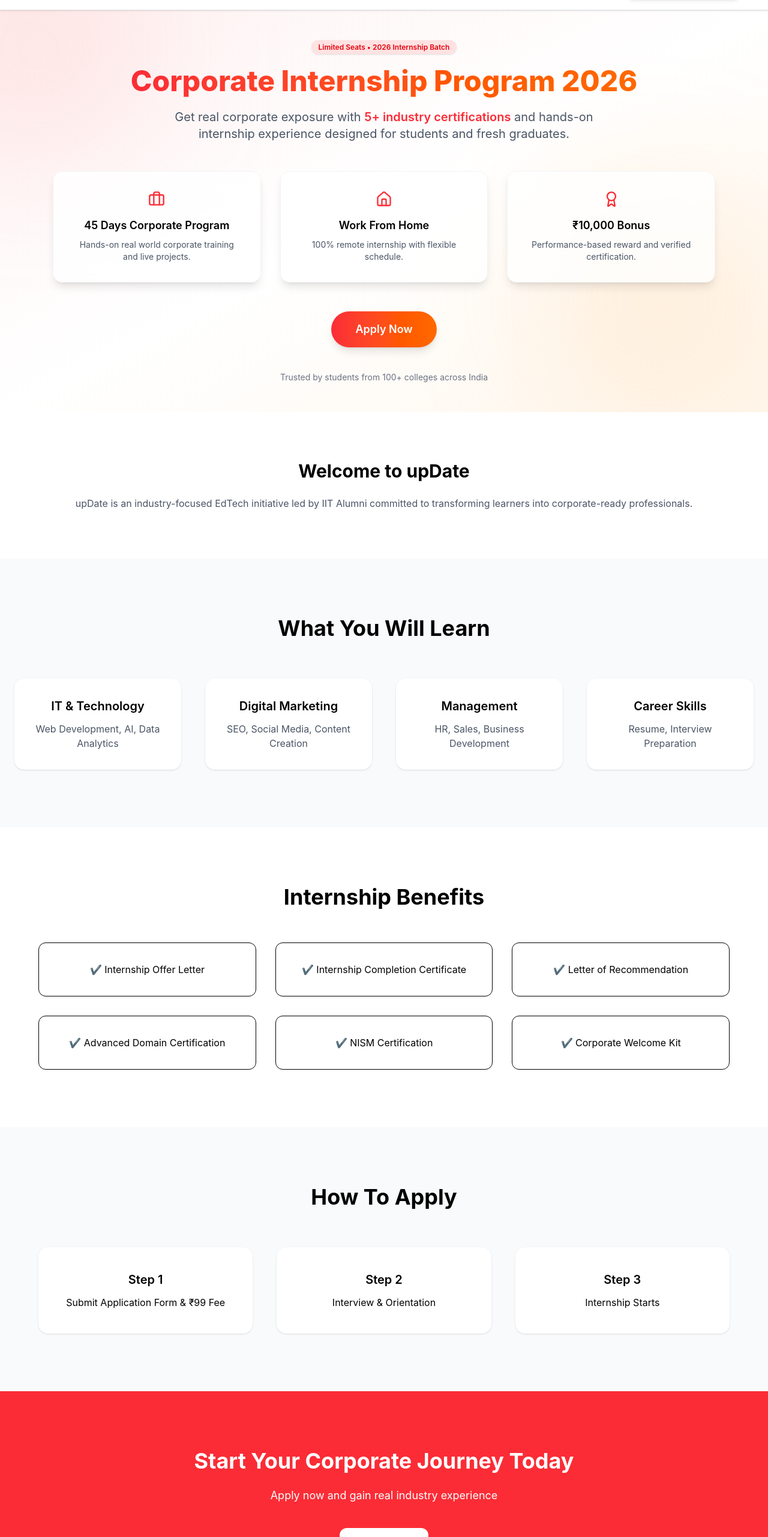
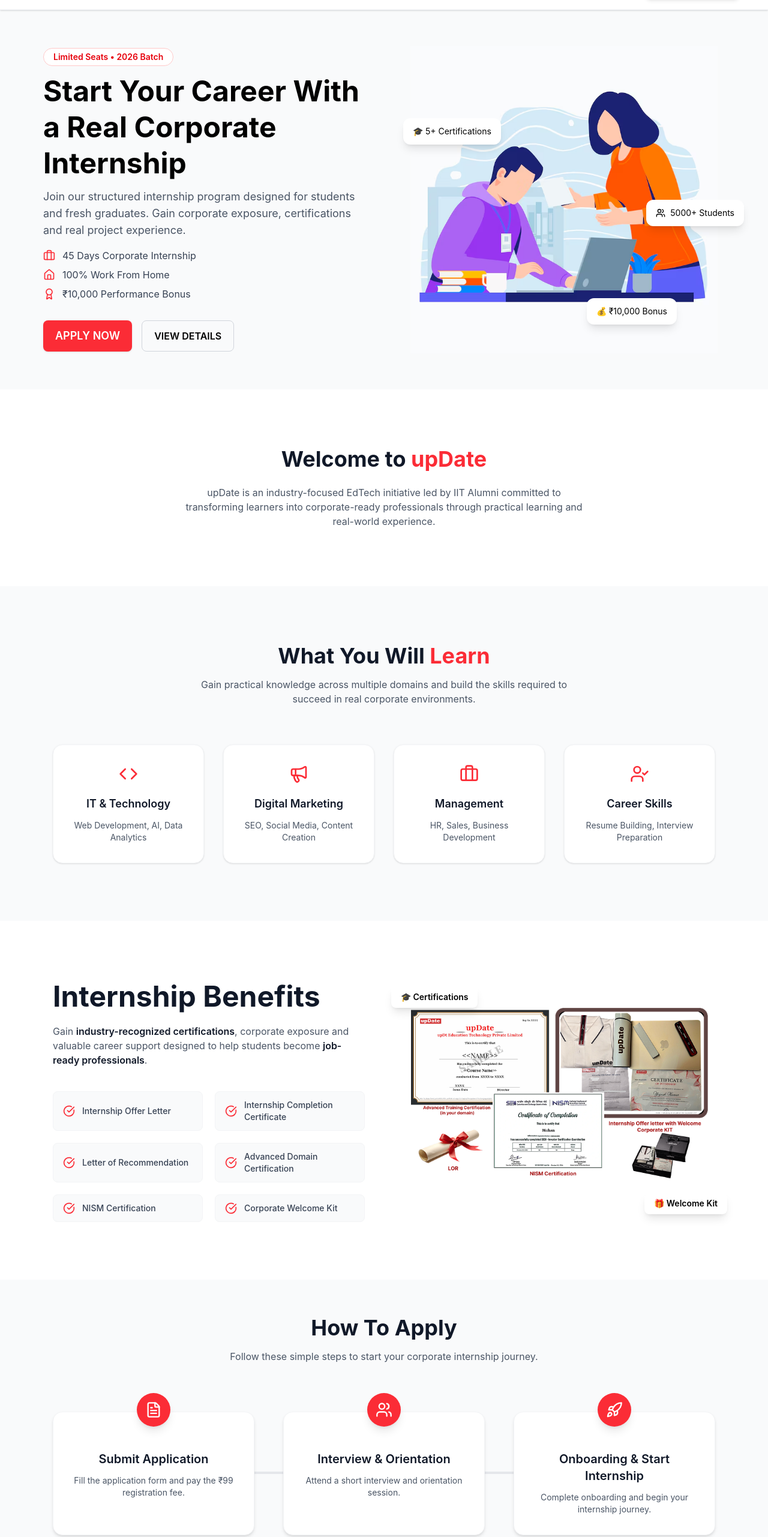
Before and after one commit to rohit-tamboli/intern-landing, a React app in the folder frontend/: page / in a window 1280 px wide. Shown: the part 64-2626 px from the top of the page at 60% size. Built offline with nearby package versions, Linux system fonts and the light colour scheme; the HTML template or start-up script is replaced by a standard one.

Commit message:
first commit

```diff
--- a/frontend/src/Components/About.jsx
+++ b/frontend/src/Components/About.jsx
@@ -1,22 +1,21 @@
-export default function About(){
-return(
+import { GraduationCap, Briefcase, Award } from "lucide-react";
 
-<section className="py-20">
+export default function About() {
+  return (
+    <section className="py-24 bg-white">
+      <div className="max-w-6xl mx-auto px-6 text-center">
+        {/* Heading */}
+        <h2 className="text-3xl md:text-4xl font-bold text-gray-900">
+          Welcome to <span className="text-red-500">upDate</span>
+        </h2>
 
-<div className="max-w-6xl mx-auto text-center px-6">
-
-<h2 className="text-3xl font-bold mb-6">
-Welcome to upDate
-</h2>
-
-<p className="text-gray-600">
-upDate is an industry-focused EdTech initiative led by IIT Alumni
-committed to transforming learners into corporate-ready professionals.
-</p>
-
-</div>
-
-</section>
-
-)
+        {/* Description */}
+        <p className="mt-6 text-gray-600 max-w-2xl mx-auto">
+          upDate is an industry-focused EdTech initiative led by IIT Alumni
+          committed to transforming learners into corporate-ready professionals
+          through practical learning and real-world experience.
+        </p>
+      </div>
+    </section>
+  );
 }
--- a/frontend/src/Components/Benefits.jsx
+++ b/frontend/src/Components/Benefits.jsx
@@ -1,47 +1,93 @@
-export default function Benefits(){
+import { CheckCircle } from "lucide-react";
+import { motion } from "framer-motion";
 
-return(
+export default function Benefits() {
 
-<section className="py-24">
+  const benefits = [
+    "Internship Offer Letter",
+    "Internship Completion Certificate",
+    "Letter of Recommendation",
+    "Advanced Domain Certification",
+    "NISM Certification",
+    "Corporate Welcome Kit",
+  ];
 
-<div className="max-w-6xl mx-auto text-center">
+  return (
+    <section className="py-24 bg-white">
 
-<h2 className="text-4xl font-bold mb-14">
-Internship Benefits
-</h2>
+      <div className="max-w-6xl mx-auto px-6 grid md:grid-cols-2 gap-16 items-center">
 
-<div className="grid md:grid-cols-3 gap-8">
+        {/* LEFT CONTENT */}
+        <motion.div
+          initial={{ opacity: 0, x: -40 }}
+          whileInView={{ opacity: 1, x: 0 }}
+          transition={{ duration: 0.6 }}
+        >
 
-<div className="p-8 border rounded-xl hover:shadow-lg transition">
-✔ Internship Offer Letter
-</div>
+          <h2 className="text-4xl md:text-5xl font-bold text-gray-900 leading-tight">
+            Internship Benefits
+          </h2>
 
-<div className="p-8 border rounded-xl hover:shadow-lg transition">
-✔ Internship Completion Certificate
-</div>
+          <p className="mt-4 text-gray-600 max-w-lg">
+            Gain <span className="font-semibold text-gray-900">industry-recognized certifications</span>,
+            corporate exposure and valuable career support designed to help
+            students become <span className="font-semibold text-gray-900">job-ready professionals</span>.
+          </p>
 
-<div className="p-8 border rounded-xl hover:shadow-lg transition">
-✔ Letter of Recommendation
-</div>
+          {/* Benefits List */}
+          <div className="mt-10 grid sm:grid-cols-2 gap-5">
 
-<div className="p-8 border rounded-xl hover:shadow-lg transition">
-✔ Advanced Domain Certification
-</div>
+            {benefits.map((item, index) => (
+              <motion.div
+                key={index}
+                whileHover={{ y: -4 }}
+                className="flex items-center gap-3 bg-gray-50 px-4 py-3 rounded-lg border border-gray-100"
+              >
 
-<div className="p-8 border rounded-xl hover:shadow-lg transition">
-✔ NISM Certification
-</div>
+                <CheckCircle className="text-red-500 flex-shrink-0" size={20} />
 
-<div className="p-8 border rounded-xl hover:shadow-lg transition">
-✔ Corporate Welcome Kit
-</div>
+                <span className="text-gray-700 text-sm font-medium">
+                  {item}
+                </span>
 
-</div>
+              </motion.div>
+            ))}
 
-</div>
+          </div>
 
-</section>
+        </motion.div>
 
-)
+        {/* RIGHT IMAGE */}
+        <motion.div
+          initial={{ opacity: 0, x: 40 }}
+          whileInView={{ opacity: 1, x: 0 }}
+          transition={{ duration: 0.6 }}
+          className="flex justify-center"
+        >
 
+          <div className="relative">
+
+            <img
+              src="/Corporate.png"
+              alt="Internship Certificates and Welcome Kit"
+              className="rounded-2xl w-full max-w-xl "
+            />
+
+            {/* floating badge */}
+            <div className="absolute -top-5 -left-5 bg-white shadow-lg px-4 py-2 rounded-lg text-sm font-semibold">
+              🎓 Certifications
+            </div>
+
+            <div className="absolute -bottom-5 -right-5 bg-white shadow-lg px-4 py-2 rounded-lg text-sm font-semibold">
+              🎁 Welcome Kit
+            </div>
+
+          </div>
+
+        </motion.div>
+
+      </div>
+
+    </section>
+  );
 }
--- a/frontend/src/Components/CTA.jsx
+++ b/frontend/src/Components/CTA.jsx
@@ -1,25 +1,42 @@
-export default function CTA(){
+import { motion } from "framer-motion";
 
-return(
+export default function CTA() {
+  return (
+    <section className="relative py-28 bg-gradient-to-r from-red-500 to-red-600 text-white overflow-hidden">
 
-<section className="bg-red-500 py-24 text-center text-white">
+      {/* background glow */}
+      <div className="absolute -top-20 -left-20 w-72 h-72 bg-white opacity-10 rounded-full blur-3xl"></div>
+      <div className="absolute bottom-0 right-0 w-72 h-72 bg-white opacity-10 rounded-full blur-3xl"></div>
 
-<h2 className="text-4xl font-bold mb-6">
-Start Your Corporate Journey Today
-</h2>
+      <div className="max-w-4xl mx-auto px-6 text-center relative">
 
-<p className="mb-10 text-lg">
-Apply now and gain real industry experience
-</p>
+        {/* Heading */}
+        <h2 className="text-4xl md:text-5xl font-bold leading-tight">
+          Start Your Corporate Journey Today
+        </h2>
 
-<button className="bg-white text-red-500 px-8 py-4 rounded-xl font-semibold shadow-lg">
+        {/* Subtitle */}
+        <p className="mt-6 text-lg text-red-100">
+          Apply now and gain real industry experience with certifications,
+          mentorship and live projects.
+        </p>
 
-Apply Now
+        {/* CTA Button */}
+        <motion.button
+          whileHover={{ scale: 1.07 }}
+          whileTap={{ scale: 0.95 }}
+          className="mt-10 bg-white text-red-600 px-10 py-4 rounded-xl font-semibold shadow-xl hover:shadow-2xl transition"
+        >
+          Apply Now
+        </motion.button>
 
-</button>
+        {/* Trust text */}
+        <p className="mt-6 text-sm text-red-100">
+          Trusted by students from 100+ colleges across India
+        </p>
 
-</section>
+      </div>
 
-)
-
+    </section>
+  );
 }
--- a/frontend/src/Components/Footer.jsx
+++ b/frontend/src/Components/Footer.jsx
@@ -1,23 +1,80 @@
-export default function Footer(){
+import { Phone, Mail, MapPin } from "lucide-react";
 
-return(
+export default function Footer() {
+  return (
+    <footer className="bg-[#F9FAFB] text-gray-700 pt-16 pb-6">
 
-<footer className="bg-gray-900 text-white py-12">
+      <div className="max-w-6xl mx-auto px-6 grid md:grid-cols-3 gap-12">
 
-<div className="max-w-6xl mx-auto text-center">
+        {/* Brand */}
+        <div>
+          <h3 className="text-xl font-semibold text-gray-900">
+            upDate Internship Program
+          </h3>
 
-<h3 className="text-xl font-semibold mb-4">
-upDate Internship Program
-</h3>
+          <p className="mt-4 text-sm text-gray-600">
+            Industry-focused internship program designed to help students
+            gain real corporate exposure and practical skills.
+          </p>
+        </div>
 
-<p>📞 +91 8109718211</p>
-<p>📧 internship@updats.in</p>
-<p>Raipur, Chhattisgarh</p>
+        {/* Contact */}
+        <div>
+          <h4 className="text-lg font-semibold text-gray-900 mb-4">
+            Contact
+          </h4>
 
-</div>
+          <div className="space-y-3 text-sm">
 
-</footer>
+            <p className="flex items-center gap-2">
+              <Phone size={16} /> +91 8109718211
+            </p>
 
-)
+            <p className="flex items-center gap-2">
+              <Mail size={16} /> internship@updats.in
+            </p>
 
+            <p className="flex items-center gap-2">
+              <MapPin size={16} /> Raipur, Chhattisgarh
+            </p>
+
+          </div>
+        </div>
+
+        {/* Quick Links */}
+        <div>
+          <h4 className="text-lg font-semibold text-gray-900 mb-4">
+            Quick Links
+          </h4>
+
+          <ul className="space-y-2 text-sm">
+
+            <li className="hover:text-red-500 cursor-pointer transition">
+              About Program
+            </li>
+
+            <li className="hover:text-red-500 cursor-pointer transition">
+              Internship Benefits
+            </li>
+
+            <li className="hover:text-red-500 cursor-pointer transition">
+              How to Apply
+            </li>
+
+            <li className="hover:text-red-500 cursor-pointer transition">
+              Apply Now
+            </li>
+
+          </ul>
+        </div>
+
+      </div>
+
+      {/* Bottom */}
+      <div className="border-t border-gray-200 mt-12 pt-6 text-center text-sm text-gray-500">
+        © {new Date().getFullYear()} upDate Internship Program. All rights reserved.
+      </div>
+
+    </footer>
+  );
 }
--- a/frontend/src/Components/Hero.jsx
+++ b/frontend/src/Components/Hero.jsx
@@ -1,118 +1,105 @@
 import { motion } from "framer-motion";
 import { useNavigate } from "react-router-dom";
-import { Briefcase, Home, Award } from "lucide-react";
+import { Briefcase, Home, Award, Users } from "lucide-react";
 
 export default function Hero() {
   const navigate = useNavigate();
 
   const features = [
     {
-      icon: <Briefcase size={28} />,
-      title: "45 Days Corporate Program",
-      desc: "Hands-on real world corporate training and live projects.",
+      icon: <Briefcase size={20} />,
+      text: "45 Days Corporate Internship",
     },
     {
-      icon: <Home size={28} />,
-      title: "Work From Home",
-      desc: "100% remote internship with flexible schedule.",
+      icon: <Home size={20} />,
+      text: "100% Work From Home",
     },
     {
-      icon: <Award size={28} />,
-      title: "₹10,000 Bonus",
-      desc: "Performance-based reward and verified certification.",
+      icon: <Award size={20} />,
+      text: "₹10,000 Performance Bonus",
     },
   ];
 
   return (
-    <section className="relative py-12 bg-gradient-to-br from-red-50 via-white to-orange-50 overflow-hidden">
+    <section className="relative pb-15 pt-15 bg-gray-50 overflow-hidden">
+      <div className="max-w-6xl mx-auto px-2 grid md:grid-cols-2 gap-16 items-center">
+        {/* LEFT SIDE */}
+        <div>
+          {/* Badge */}
+          <span className="inline-block px-4 py-1 text-sm font-semibold bg-white border border-red-200 text-red-600 rounded-full">
+            Limited Seats • 2026 Batch
+          </span>
 
-      {/* background glow */}
-      <div className="absolute -top-32 -left-32 w-96 h-96 bg-red-300 rounded-full blur-[120px] opacity-20"></div>
-      <div className="absolute bottom-0 right-0 w-96 h-96 bg-orange-300 rounded-full blur-[120px] opacity-20"></div>
-
-      <div className="relative max-w-6xl mx-auto px-6 text-center">
-
-        {/* Badge */}
-        <motion.div
-          initial={{ opacity: 0, y: -20 }}
-          whileInView={{ opacity: 1, y: 0 }}
-        >
-          <span className="px-3 py-1 text-[12px] font-semibold bg-red-100 text-red-600 rounded-full shadow-sm">
-            Limited Seats • 2026 Internship Batch
-          </span>
-        </motion.div>
-
-        {/* Title */}
-        <motion.h1
-          className="mt-4 text-3xl md:text-5xl font-extrabold leading-tight"
-          initial={{ opacity: 0, y: -40 }}
-          whileInView={{ opacity: 1, y: 0 }}
-        >
-          <span className="bg-gradient-to-r from-red-500 to-orange-500 bg-clip-text text-transparent">
-            Corporate Internship Program 2026
-          </span>
-        </motion.h1>
+          {/* Heading */}
+          <h1 className="mt-3 text-4xl md:text-5xl font-bold text-black leading-tight">
+            Start Your Career With a Real Corporate Internship
+          </h1>
 
           {/* Subtitle */}
-        <motion.p
-          className="mt-4 text-lg md:text-xl text-gray-600 max-w-3xl mx-auto"
-          initial={{ opacity: 0 }}
-          whileInView={{ opacity: 1 }}
-        >
-          Get real corporate exposure with{" "}
-          <span className="font-semibold text-red-500">
-            5+ industry certifications
-          </span>{" "}
-          and hands-on internship experience designed for students and fresh
-          graduates.
-        </motion.p>
+          <p className="mt-3 text-lg text-gray-600">
+            Join our structured internship program designed for students and
+            fresh graduates. Gain corporate exposure, certifications and real
+            project experience.
+          </p>
 
           {/* Features */}
-        <motion.div
-          className="grid md:grid-cols-3 gap-8 mt-12"
-          initial={{ opacity: 0 }}
-          whileInView={{ opacity: 1 }}
+          <div className="mt-4 space-y-2">
+            {features.map((feature, index) => (
+              <div
+                key={index}
+                className="flex items-center gap-3 text-gray-700"
               >
-          {features.map((feature, index) => (
-            <motion.div
-              key={index}
-              whileHover={{ y: -8 }}
-              className="bg-white/80 backdrop-blur-xl border border-gray-100 rounded-2xl p-8 shadow-lg"
-            >
-              <div className="flex justify-center text-red-500 mb-4">
-                {feature.icon}
+                <span className="text-red-500">{feature.icon}</span>
+                <span>{feature.text}</span>
+              </div>
+            ))}
           </div>
 
-              <h3 className="font-semibold text-lg">{feature.title}</h3>
-
-              <p className="text-gray-600 text-sm mt-2">{feature.desc}</p>
-            </motion.div>
-          ))}
-        </motion.div>
-
           {/* CTA */}
-        <motion.div
-          className="mt-12 flex flex-col md:flex-row justify-center gap-6"
-          initial={{ opacity: 0 }}
-          whileInView={{ opacity: 1 }}
-        >
+          <div className="mt-8 flex gap-4 flex-wrap">
             <button
               onClick={() => navigate("/phonepe")}
-            className="px-10 py-4 text-lg font-semibold text-white rounded-full
-            bg-gradient-to-r from-red-500 to-orange-500
-            shadow-lg hover:shadow-2xl hover:scale-105 transition"
+              className="px-5 py-3 bg-red-500 text-white font-semibold rounded-lg shadow hover:bg-red-600 transition text-lg"
             >
-            Apply Now
+              APPLY NOW
             </button>
 
+            <button className="px-5 py-3 border border-gray-300 rounded-lg font-semibold hover:bg-gray-100 transition">
+              VIEW DETAILS
+            </button>
+          </div>
 
+
+        </div>
+
+        {/* RIGHT SIDE IMAGE */}
+        <motion.div
+          initial={{ opacity: 0, y: 40 }}
+          animate={{ opacity: 1, y: 0 }}
+          className="relative flex justify-center"
+        >
+          <img
+            src="/internship.png"
+            alt="Internship"
+            className="w-full max-w-lg"
+          />
+
+          {/* Floating card 1 */}
+          <div className="absolute top-30 left-0 bg-white shadow-lg rounded-xl px-4 py-3 text-sm">
+            🎓 5+ Certifications
+          </div>
+
+          {/* Floating card 2 */}
+          <div className="absolute bottom-12 right-20 bg-white shadow-lg rounded-xl px-4 py-3 text-sm">
+            💰 ₹10,000 Bonus
+          </div>
+
+          {/* Floating card 3 */}
+          <div className="absolute top-1/2 -right-8 bg-white shadow-lg rounded-xl px-4 py-3 text-sm flex items-center gap-2">
+            <Users size={16} />
+            5000+ Students
+          </div>
         </motion.div>
-
-        {/* Trust indicator */}
-        <p className="mt-10 text-sm text-gray-500">
-          Trusted by students from 100+ colleges across India
-        </p>
-
       </div>
     </section>
   );
--- a/frontend/src/Components/Navbar .jsx
+++ b/frontend/src/Components/Navbar .jsx
@@ -47,7 +47,7 @@
                          px-4 md:px-6 py-2
                          rounded-lg font-semibold shadow-md"
             >
-              REGISTER NOW
+              APPLY NOW
             </button>
           </nav>
         </div>
@@ -61,7 +61,7 @@
                      text-white py-3 rounded-xl
                      font-semibold shadow-md transition duration-300"
         >
-          REGISTER NOW
+          APPLY NOW
         </button>
       </div>
     </>
--- a/frontend/src/Components/Skills.jsx
+++ b/frontend/src/Components/Skills.jsx
@@ -1,71 +1,72 @@
-export default function Skills(){
+import { Code, Megaphone, Briefcase, UserCheck } from "lucide-react";
+import { motion } from "framer-motion";
 
-return(
+export default function Skills() {
+  const skills = [
+    {
+      icon: <Code size={32} />,
+      title: "IT & Technology",
+      desc: "Web Development, AI, Data Analytics",
+    },
+    {
+      icon: <Megaphone size={32} />,
+      title: "Digital Marketing",
+      desc: "SEO, Social Media, Content Creation",
+    },
+    {
+      icon: <Briefcase size={32} />,
+      title: "Management",
+      desc: "HR, Sales, Business Development",
+    },
+    {
+      icon: <UserCheck size={32} />,
+      title: "Career Skills",
+      desc: "Resume Building, Interview Preparation",
+    },
+  ];
 
+  return (
     <section className="py-24 bg-gray-50">
 
-<div className="max-w-7xl mx-auto px-6 text-center">
+      <div className="max-w-6xl mx-auto px-6 text-center">
 
-<h2 className="text-4xl font-bold mb-16">
-What You Will Learn
+        {/* Heading */}
+        <h2 className="text-3xl md:text-4xl font-bold text-gray-900">
+          What You Will <span className="text-red-500">Learn</span>
         </h2>
 
-<div className="grid md:grid-cols-4 gap-10">
+        <p className="mt-4 text-gray-600 max-w-2xl mx-auto">
+          Gain practical knowledge across multiple domains and build the
+          skills required to succeed in real corporate environments.
+        </p>
 
-<div className="bg-white p-8 rounded-2xl shadow hover:shadow-xl transition">
+        {/* Cards */}
+        <div className="grid md:grid-cols-4 gap-8 mt-16">
 
-<h3 className="text-xl font-semibold mb-3">
-IT & Technology
+          {skills.map((skill, index) => (
+            <motion.div
+              key={index}
+              whileHover={{ y: -8 }}
+              className="bg-white p-8 rounded-2xl border border-gray-100 shadow-sm hover:shadow-lg transition"
+            >
+              <div className="flex justify-center text-red-500 mb-5">
+                {skill.icon}
+              </div>
+
+              <h3 className="text-lg font-semibold text-gray-900">
+                {skill.title}
               </h3>
 
-<p className="text-gray-600">
-Web Development, AI, Data Analytics
+              <p className="text-gray-600 text-sm mt-3">
+                {skill.desc}
               </p>
-
-</div>
-
-<div className="bg-white p-8 rounded-2xl shadow hover:shadow-xl transition">
-
-<h3 className="text-xl font-semibold mb-3">
-Digital Marketing
-</h3>
-
-<p className="text-gray-600">
-SEO, Social Media, Content Creation
-</p>
-
-</div>
-
-<div className="bg-white p-8 rounded-2xl shadow hover:shadow-xl transition">
-
-<h3 className="text-xl font-semibold mb-3">
-Management
-</h3>
-
-<p className="text-gray-600">
-HR, Sales, Business Development
-</p>
-
-</div>
-
-<div className="bg-white p-8 rounded-2xl shadow hover:shadow-xl transition">
-
-<h3 className="text-xl font-semibold mb-3">
-Career Skills
-</h3>
-
-<p className="text-gray-600">
-Resume, Interview Preparation
-</p>
-
-</div>
+            </motion.div>
+          ))}
 
         </div>
 
       </div>
 
     </section>
-
-)
-
+  );
 }
--- a/frontend/src/Components/Steps.jsx
+++ b/frontend/src/Components/Steps.jsx
@@ -1,53 +1,94 @@
-export default function Steps(){
+import { FileText, Users, Rocket } from "lucide-react";
+import { motion } from "framer-motion";
 
-return(
+export default function Steps() {
 
-<section className="py-24 bg-gray-50">
+  const steps = [
+    {
+      icon: <FileText size={28} />,
+      title: "Submit Application",
+      desc: "Fill the application form and pay the ₹99 registration fee.",
+    },
+    {
+      icon: <Users size={28} />,
+      title: "Interview & Orientation",
+      desc: "Attend a short interview and orientation session.",
+    },
+    {
+      icon: <Rocket size={28} />,
+      title: "Onboarding & Start Internship",
+      desc: "Complete onboarding and begin your internship journey.",
+    },
+  ];
 
-<div className="max-w-6xl mx-auto text-center">
+  return (
+    <section className="py-15 bg-gray-50">
 
-<h2 className="text-4xl font-bold mb-16">
-How To Apply
-</h2>
+      <div className="max-w-6xl mx-auto px-6 text-center">
 
-<div className="grid md:grid-cols-3 gap-10">
+        {/* Heading */}
+        <h2 className="text-4xl font-bold text-gray-900">
+          How To Apply
+        </h2>
 
-<div className="bg-white p-10 rounded-2xl shadow">
+        <p className="mt-4 text-gray-600 max-w-2xl mx-auto">
+          Follow these simple steps to start your corporate internship journey.
+        </p>
 
-<h3 className="text-xl font-semibold mb-3">
-Step 1
-</h3>
+        {/* Timeline */}
+        <div className="relative mt-20">
 
-<p>Submit Application Form & ₹99 Fee</p>
+          {/* Line */}
+          <div className="hidden md:block absolute top-25 left-0 right-0 h-1 bg-gray-200"></div>
 
-</div>
+          <div className="grid md:grid-cols-3 gap-12">
 
-<div className="bg-white p-10 rounded-2xl shadow">
+            {steps.map((step, index) => (
+              <motion.div
+                key={index}
+                initial={{ opacity: 0, y: 40 }}
+                whileInView={{ opacity: 1, y: 0 }}
+                whileHover={{ scale: 1.05 }}
+                transition={{ duration: 0.1 }}
+                className="relative bg-white p-8 rounded-2xl shadow-md border border-gray-100 hover:shadow-xl transition"
+              >
 
-<h3 className="text-xl font-semibold mb-3">
-Step 2
-</h3>
+                {/* Step circle */}
+                <div className="absolute -top-8 left-1/2 -translate-x-1/2 bg-red-500 text-white w-14 h-14 rounded-full flex items-center justify-center shadow-lg">
+                  {step.icon}
+                </div>
 
-<p>Interview & Orientation</p>
+                <div className="mt-8">
 
-</div>
+                  <h3 className="text-xl font-semibold text-gray-900 mb-3">
+                    {step.title}
+                  </h3>
 
-<div className="bg-white p-10 rounded-2xl shadow">
+                  <p className="text-gray-600 text-sm">
+                    {step.desc}
+                  </p>
 
-<h3 className="text-xl font-semibold mb-3">
-Step 3
-</h3>
+                </div>
 
-<p>Internship Starts</p>
+              </motion.div>
+            ))}
 
-</div>
+          </div>
 
-</div>
+        </div>
 
-</div>
+        {/* CTA */}
+        <div className="mt-12">
+          <button
+              onClick={() => navigate("/phonepe")}
+              className="px-5 py-3 bg-red-500 text-white font-semibold rounded-lg shadow hover:bg-red-600 transition text-lg"
+            >
+              APPLY NOW
+            </button>
+        </div>
 
-</section>
+      </div>
 
-)
-
+    </section>
+  );
 }
```
Also changed, not shown: frontend/public/Corporate.png (added), frontend/public/internship.png (added). Lines whose indentation alone changed are shown as unchanged.
